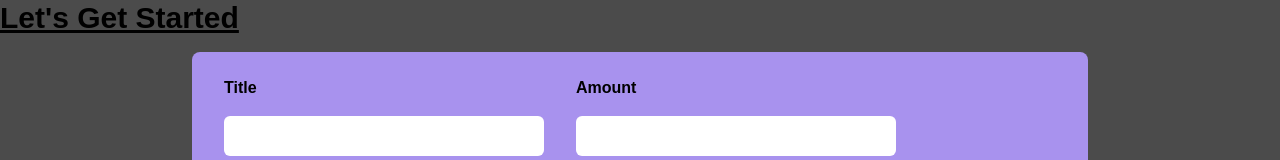
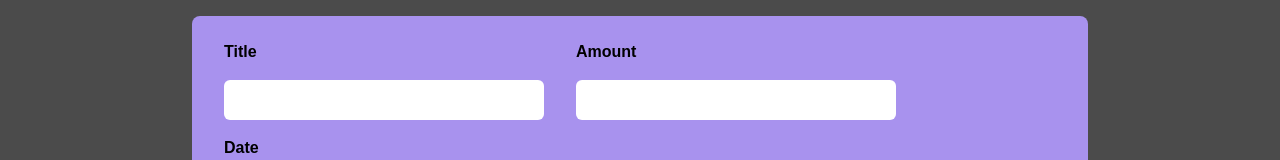
Before and after one commit to nvegs/expense-item, a React (Create React App) app: page / in a window 1280 px wide. Shown: the top 160 px of the page. Built offline with nearby package versions, Linux system fonts and the light colour scheme.

Commit message:
storing some final piece

```diff
--- a/src/App.js
+++ b/src/App.js
@@ -47,7 +47,6 @@
 
   return (
     <>
-      <h1 className="text-3xl font-bold underline">Let's Get Started</h1>
       <NewExpense onAddNewExpense={addNewExpenseData} />
       <Expenses items={expenses} />
     </>
--- a/src/Components/Expenses/Expenses.js
+++ b/src/Components/Expenses/Expenses.js
@@ -1,7 +1,7 @@
 import React, { useState } from "react";
 import Card from "../UI/Card";
+import ExpensesChart from "./ExpensesChart";
 import ExpenseFilter from "./ExpenseFilter";
-import ExpensesChart from "./ExpensesChart";
 import ExpensesList from "./ExpensesList";
 
 const Expenses = (props) => {
```
